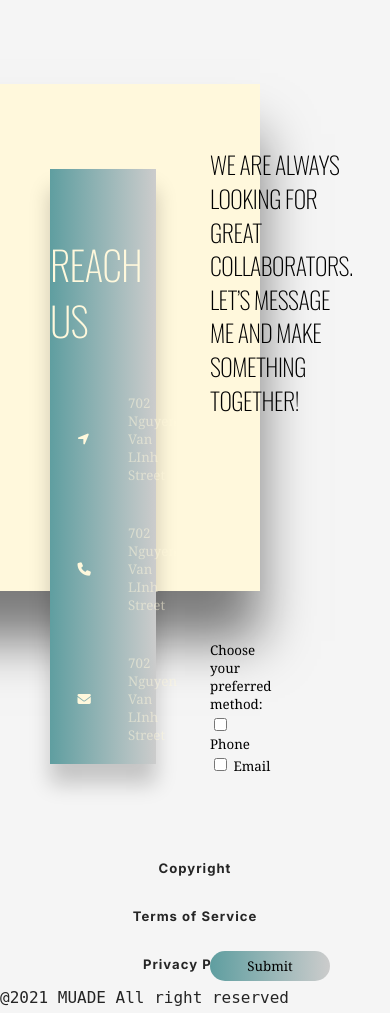
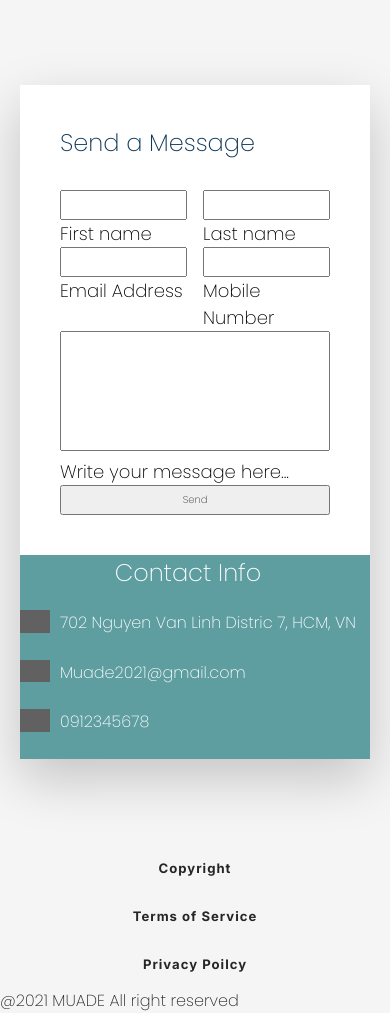
Before and after one commit to nhatquan0312/Web_Programming, a PHP site: page /contact.html in a window 390 px wide. Shown: the part 101-1114 px from the top of the page. Run offline with PHP 8.4, Linux system fonts and the light colour scheme; some libraries are stand-ins or nearby versions; grey boxes are pictures that could not be loaded.

Commit message:
add contact form

```diff
--- a/contact.css
+++ b/contact.css
@@ -1,4 +1,4 @@
-
+/*
 body {
 
     font-family: 'Ubuntu Mono', monospace;
@@ -273,3 +273,181 @@ main .container .contactinfo .contactinfo-ul li span:nth-child(3) .icon
 {
 
 }
+
+     */
+     @import url('https://fonts.googleapis.com/css2?family=Poppins:wght@200&display=swap');
+     *{
+     margin: 0;
+     padding:0;
+     box-sizing:border-box;
+     font-family: 'Poppins',sans-serif;
+     }
+     section{
+         display: flex;
+         justify-content: center;
+         align-items: center;
+         min-height: 100vh;
+         background: #5f9ea0;
+     }
+     section::before{
+         content:'';
+         position:absolute;
+         top:0;
+         left:0;
+         width: 50%;
+         height: 100%;
+         background: whitesmoke;
+     }
+     .container{
+         position:relative;
+         min-width: 1100px;
+         min-height: 550px;
+         display: flex;
+         z-index: 1000;
+     }
+     .container .contact-info{
+         position: absolute;
+         top:40px;
+         width:350px;
+         height: calc(100% - 80px);
+         background: #5f9ea0;
+         z-index:1;
+         display: flex;
+         justify-content: center;
+         flex-direction: column;
+         justify-content: space-between;
+         box-shadow: 0 20px 25px rgba(0,0,0,0.15);
+     }
+     .container .contact-info h2{
+         color:#fff;
+         font-size:24px;
+         font-weight: 500;
+         text-align: center;
+     }
+     .container .contact-info ul.info{
+        position:relative;
+        margin: 20px 0;
+     }
+     .container .contact-info ul.info li{
+        position:relative;
+        list-style: none;
+        display: flex;
+        margin: 20px 0;
+        cursor: pointer;
+        align-items: flex-start;
+      }
+      .container .contact-info ul.info li span:nth-child(1){
+         width:30px;
+         min-width:30px;
+      }
+      .container .contact-info ul.info li span:nth-child(1) img{
+          max-width: 100%;
+          filter: invert(1);
+      }
+      .container .contact-info ul.info li span:nth-child(2){
+         color: #fff;
+         margin-left: 10px;
+         font-weight: 300;
+      }
+
+     .container .contact-form{
+         position: absolute;
+         padding:70px 50px;
+         padding-left: 250px;
+         margin-left: 150px;
+         width: calc(100% - 150px);
+         height:100%;
+         background: #fff ;
+         box-shadow: 0 50px 50px rgba(0,0,0,0.25);
+     }
+     .container .contact-form h2{
+         color: #0f3959;
+         font-size: 24px;
+         font-weight: 500;
+     }
+     .container .contact-form .form-box{
+         position: relative;
+         display: flex;
+         justify-content: space-between;
+         flex-wrap: wrap;
+         padding-top: 30px;
+     }
+     .container .contact-form .form-box .input-box.w50{
+         width:47%;
+     }
+     .container .contact-form .form-box .input-box.w100{
+         width:100%;
+     }
+     .container .contact-form .form-box .input-box input,
+     .container .contact-form .form-box .input-box textarea{
+         width:100%;
+         resize: none;
+         padding: 5px 0;
+         font-size: 10px;
+         font-weight: 300;
+         color: #333;
+         outline: none;
+
+     }
+     .container .contact-form .form-box .input-box textarea{
+         height: 120px;
+     }
+     .container .contact-form .form-box .input-box span{
+         position: relative;
+         left:0;
+         padding:5px 0;
+         pointer-events: none;
+         font-size: 18px;
+         font-weight: 300;
+         transition: 0.3s;
+     }
+     @media (max-width :1200px){
+         .container{
+             width:90%;
+             min-width:auto;
+             margin:20px;
+             box-shadow: 0 20px 50px rgba(0,0,0,0.2);
+         }
+         .container .contact-info{
+             top:0;
+             height: 550px;
+             position:relative;
+             box-shadow: none;
+         }
+         .container .contact-form{
+             position:relative;
+             width:calc(100% - 350px);
+             padding-left:0;
+             margin-left: 0;
+             padding: 40px;
+             height: 550px;
+             box-shadow: none;
+         }
+     }
+     @media (max-width:768px){
+         section{
+             background: whitesmoke;
+         }
+         section::before{
+             display: none;
+         }
+         .container{
+             display: flex;
+             flex-direction: column-reverse;
+         }
+         .container .contact-form{
+             width: 100%;
+             height: auto;
+         }
+         .container .contact-info{
+             width: 100%;
+             height: auto;
+             flex-direction: row;
+         }
+         .container .contact-info ul.sci{
+             position: relative;
+             display: flex;
+             justify-content: center;
+             align-items: center;
+         }
+     }
--- a/contact.html
+++ b/contact.html
@@ -44,7 +44,7 @@
 
         </header>
 
-    <main>
+    <!-- <main>
 
     <div class="container">
 
@@ -102,7 +102,64 @@
     </div>
 
 
- </main>
+ </main> -->
+ <section>
+    <div class="container">
+      <div class="contact-info">
+        <div>
+          <h2>Contact Info</h2>
+          <ul class="info">
+            <li>
+              <span><img src="location.png" alt=""></span>
+              <span>
+                702 Nguyen Van Linh Distric 7, HCM, VN
+              </span>
+            </li>
+            <li>
+              <span><img src="mail.png" alt=""></span>
+              <span>
+                Muade2021@gmail.com
+              </span>
+            </li>
+            <li>
+              <span><img src="call.png" alt=""></span>
+              <span>
+                0912345678
+              </span>
+            </li>
+          </ul>
+        </div>
+      </div>
+      <div class="contact-form">
+        <h2>Send a Message</h2>
+        <div class="form-box">
+          <div class="input-box w50">
+            <input type="text" required>
+            <span>First name</span>
+          </div>
+          <div class="input-box w50">
+            <input type="text" required>
+            <span>Last name</span>
+          </div>
+          <div class="input-box w50">
+            <input type="email" required>
+            <span>Email Address</span>
+          </div>
+          <div class="input-box w50">
+            <input type="text" required>
+            <span>Mobile Number</span>
+          </div>
+          <div class="input-box w100">
+            <textarea name="" id="" required ></textarea>
+            <span>Write your message here...</span>
+          </div>
+          <div class="input-box w100">
+            <input type="submit" value="Send">
+          </div>
+        </div>
+      </div>
+    </div>
+  </section>
 
 
 
```
